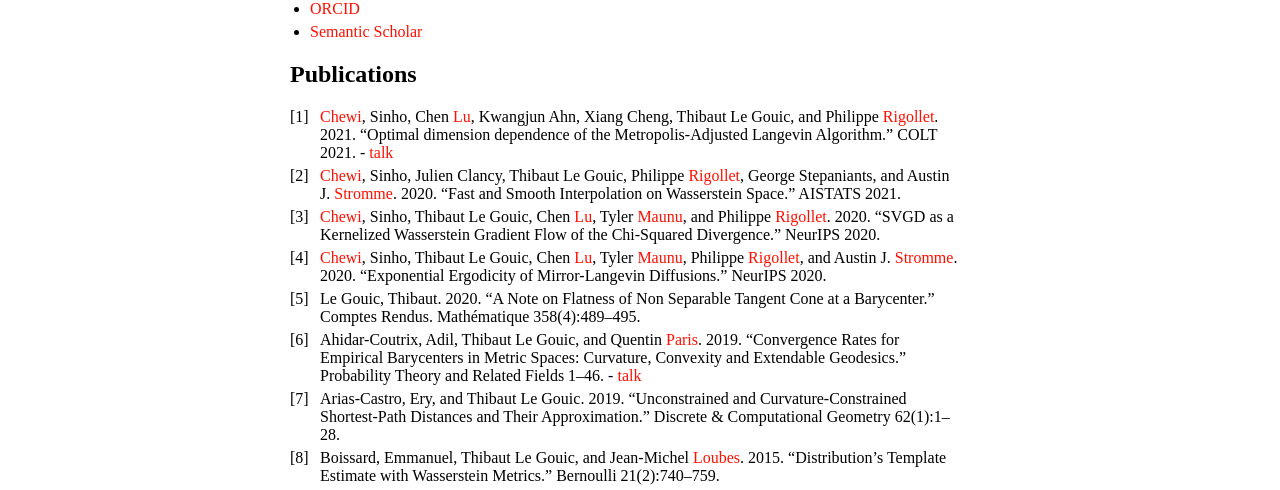
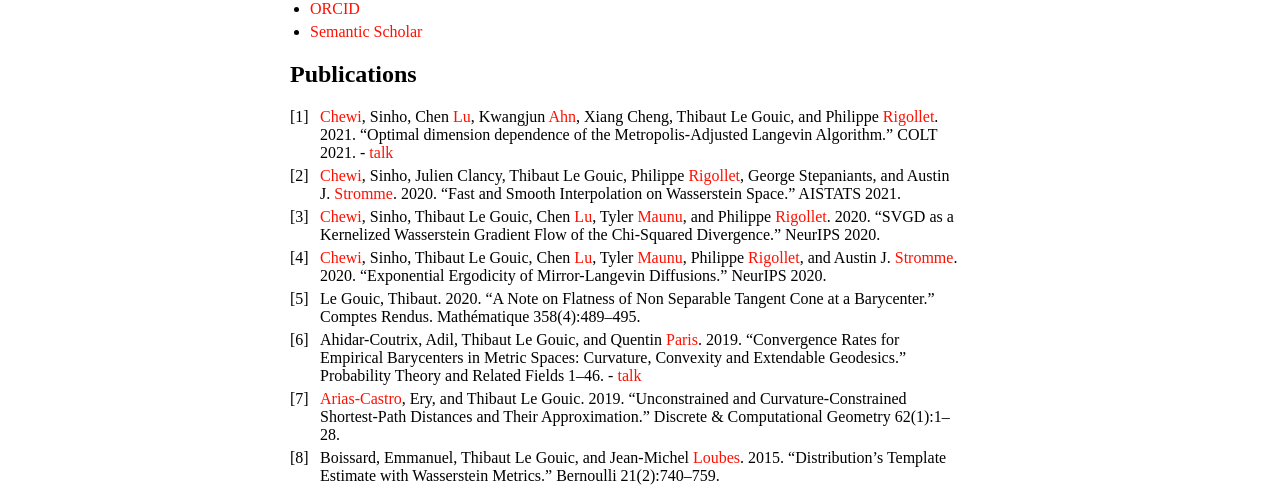
Before and after one commit to ThibautLG/thibautlg.github.io, a Jekyll site: the page built from index.md, in a window 1280 px wide. Shown: the part 464-954 px from the top of the page. Built offline with Jekyll 4.4.1, drawn with Linux system fonts in a browser that asks for light colours; our own code applies the rules of GitHub Pages for plain Markdown files; part of the change alters nothing that is shown.

Commit message:
more coauthors links added

```diff
--- a/index.md
+++ b/index.md
@@ -23,13 +23,13 @@ More recently, I have been focusing my work on *barycenters*, *sampling* and *op
 
 ## Publications
 
-1. [Chewi](https://chewisinho.github.io/), Sinho, Chen [Lu](https://clu0.github.io/), Kwangjun Ahn, Xiang Cheng, Thibaut Le Gouic, and Philippe [Rigollet](http://www-math.mit.edu/~rigollet/). 2021. "Optimal dimension dependence of the Metropolis-Adjusted Langevin Algorithm." COLT 2021. - [talk](https://www.youtube.com/watch?v=T5XZ1H9pBOg)
+1. [Chewi](https://chewisinho.github.io/), Sinho, Chen [Lu](https://clu0.github.io/), Kwangjun [Ahn](http://kjahn.mit.edu/about-0), Xiang Cheng, Thibaut Le Gouic, and Philippe [Rigollet](http://www-math.mit.edu/~rigollet/). 2021. "Optimal dimension dependence of the Metropolis-Adjusted Langevin Algorithm." COLT 2021. - [talk](https://www.youtube.com/watch?v=T5XZ1H9pBOg)
 1. [Chewi](https://chewisinho.github.io/), Sinho, Julien Clancy, Thibaut Le Gouic, Philippe [Rigollet](http://www-math.mit.edu/~rigollet/), George Stepaniants, and Austin J. [Stromme](https://www.mit.edu/~astromme/index.html). 2020. “Fast and Smooth Interpolation on Wasserstein Space.” AISTATS 2021.
 1. [Chewi](https://chewisinho.github.io/), Sinho, Thibaut Le Gouic, Chen [Lu](https://clu0.github.io/), Tyler [Maunu](https://tylermaunu.com/), and Philippe [Rigollet](http://www-math.mit.edu/~rigollet/). 2020. “SVGD as a Kernelized Wasserstein Gradient Flow of the Chi-Squared Divergence.” NeurIPS 2020.
 1. [Chewi](https://chewisinho.github.io/), Sinho, Thibaut Le Gouic, Chen [Lu](https://clu0.github.io/), Tyler [Maunu](https://tylermaunu.com/), Philippe [Rigollet](http://www-math.mit.edu/~rigollet/), and Austin J. [Stromme](https://www.mit.edu/~astromme/index.html). 2020. “Exponential Ergodicity of Mirror-Langevin Diffusions.”  NeurIPS 2020.
 1. Le Gouic, Thibaut. 2020. “A Note on Flatness of Non Separable Tangent Cone at a Barycenter.” Comptes Rendus. Mathématique 358(4):489–495.
 1. Ahidar-Coutrix, Adil, Thibaut Le Gouic, and Quentin [Paris](https://www.qparis-math.com/). 2019. “Convergence Rates for Empirical Barycenters in Metric Spaces: Curvature, Convexity and Extendable Geodesics.” Probability Theory and Related Fields 1–46. - [talk](https://www.youtube.com/watch?v=vcriVEsyLfc)
-1. Arias-Castro, Ery, and Thibaut Le Gouic. 2019. “Unconstrained and Curvature-Constrained Shortest-Path Distances and Their Approximation.” Discrete & Computational Geometry 62(1):1–28.
+1. [Arias-Castro](http://www.math.ucsd.edu/~eariasca/), Ery, and Thibaut Le Gouic. 2019. “Unconstrained and Curvature-Constrained Shortest-Path Distances and Their Approximation.” Discrete & Computational Geometry 62(1):1–28.
 1. Boissard, Emmanuel, Thibaut Le Gouic, and Jean-Michel [Loubes](https://perso.math.univ-toulouse.fr/loubes/). 2015. “Distribution’s Template Estimate with Wasserstein Metrics.” Bernoulli 21(2):740–759.
 1. Le Gouic, Thibaut, and Quentin [Paris](https://www.qparis-math.com/). 2018. “A Notion of Stability for K-Means Clustering.” Electronic Journal of Statistics 12(2):4239–4263.
 1. Le Gouic, Thibaut, and Jean-Michel [Loubes](https://perso.math.univ-toulouse.fr/loubes/). 2017. “Existence and Consistency of Wasserstein Barycenters.” Probability Theory and Related Fields 168(3–4):901–917. - [talk](https://www.youtube.com/watch?v=lzGxDemDCkc)
```
